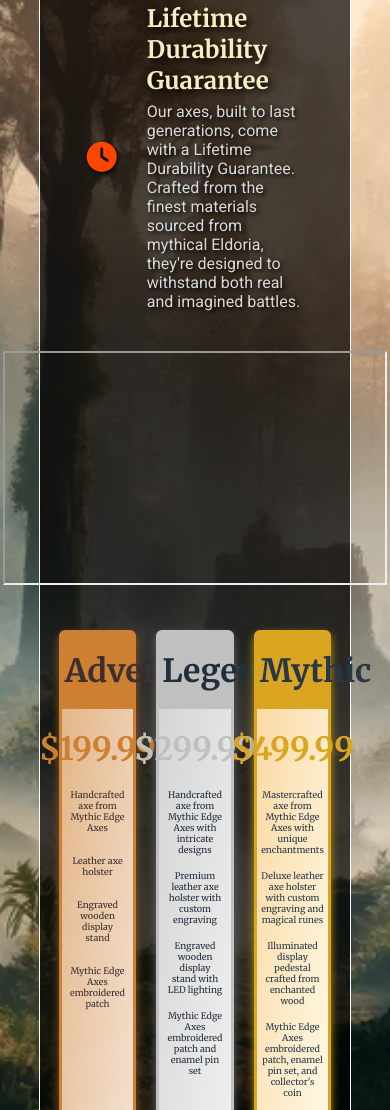
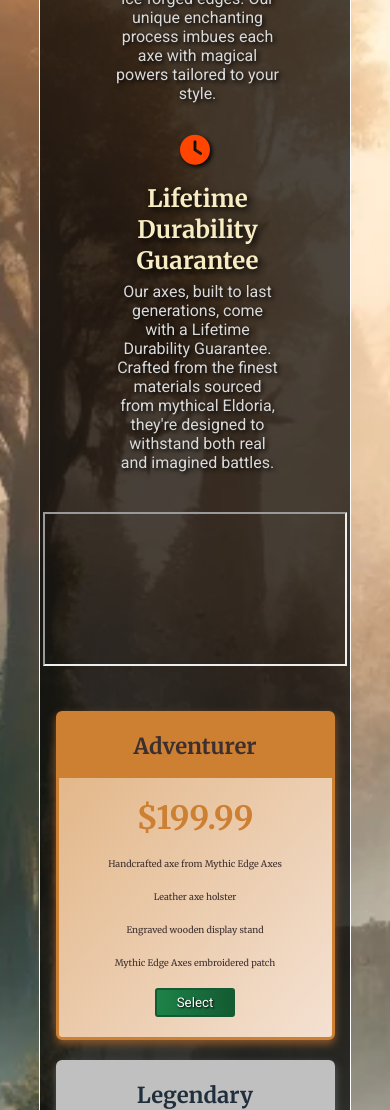
Before and after one commit to SoldirVhale/landing-page-fcc, a plain HTML site: page index.html in a window 390 px wide. Shown: the part 890-2000 px from the top of the page. Drawn offline with Linux system fonts and the light colour scheme.

Commit message:
Finished the FreeCodeCamp Landing Page Project. Added some code for mobile.

```diff
--- a/index.html
+++ b/index.html
@@ -64,7 +64,7 @@
           </div>
         </div>
     </section>
-    <section id="video">
+    <section id="video-section">
         <iframe id="video"></iframe>
     </section>
     <section id="pricing">
--- a/styles.css
+++ b/styles.css
@@ -1,28 +1,54 @@
-:root {
-    --main-titles: #F8ECC2;
-    --body-text:  #D9D9D9;
-    --subsec-text: #E8E8E8;
-    --footer-text: #B3B3B3 ;
-    --adventurer-font: #3C2F2F;
-    --adventurer-main: #CD7F32;
-    --adventurer-sub: #E1B382;
-    --adventurer-hue: #F4E1D2;
-    --adventure-btn-main: #1D8348;
-    --adventure-btn-sub: #145A32;
-    --legendary-font: #212F3D;
-    --legendary-main: #C0C0C0;
-    --legendary-sub: #D3D3D3;
-    --legendary-hue: #F0F0F0;
-    --adventure-btn-main: #2E86C1;
-    --adventure-btn-sub: #1A5276;
-    --mythic-font: #273746;
-    --mythic-main: #DAA520;
-    --mythic-sub: #FAD7A0;
-    --mythic-hue: #FFF9E6;
-    --adventure-btn-main: #641E16;
-    --adventure-btn-sub: #512E5F;
+@media (max-width: 600px) {
+    #container {
+        height: 3vh
+    }
+
+    #pricing {
+        display: flex;
+        flex-direction: column;
+        align-items: center;
+    }
+
+    .product {
+        width: 100%;
+    }
+
+    #adventurer.product {
+        width: 90%;
+    }
+
+    #adventurer #btn {
+        margin-top: 20px;
+    }
+
+    #legendary.product {
+        width: 90%;
+    }
+
+    #mythic.product {
+        width: 90%;
+    }
+
+    #video-section {
+        margin: 20px 0 20px 0;
+    }
+
+    #grid {
+        display: flex;
+        flex-direction: column;
+        text-align: center;
+        justify-content: center;
+        align-items: center;
+    }
+
+    #icon-div {
+        margin: 10px 0 15px 0;
+    }
+
+    #desc-div {
+        padding-right: 25px;
+    }
 }
-
 
 * {
     margin: 0;
@@ -40,7 +66,7 @@ a {
     text-decoration: none;
     font-family: "Merriweather", serif;
     font-weight: bold;
-    color: var(--main-titles)
+    color: #F8ECC2;
 }
 
 body::-webkit-scrollbar {
@@ -50,7 +76,7 @@ body::-webkit-scrollbar {
 #page-wrapper {
     margin: 0 10vw 0 10vw;
     background-color: rgba(0,0,0,0.7);
-    border: 1px solid white;
+    border: 1px solid #FFFFFF;
     max-width: 1000px;
 }
 
@@ -66,12 +92,10 @@ header {
     justify-content: space-between;
     align-items: center;
     width: 100%;
-    background-color: #000000;
-
+    background-color: #010715;
 }
 
 .logo {
-    background-color: #000000;
     width: 60vw;
 }
 
@@ -92,9 +116,9 @@ header {
 
 #newsletter {
     text-align: center;
-    padding: 20px 20px 20px 20px;
+    padding: 20px;
     font-family: "Merriweather", serif;
-    color: var(--main-titles);
+    color: #F8ECC2;
     text-shadow: 3px 3px 6px #000000;
 }
 
@@ -114,8 +138,8 @@ header {
 #submit {
     padding: 5px 30px 5px 30px;
     background: linear-gradient(to right, #1D8348, #145A32);
-    color: white;
-    border:none;
+    color: #FFFFFF;
+    border: none;
     cursor: pointer;
     text-transform: uppercase;
     border-radius: 3px;
@@ -151,16 +175,16 @@ header {
     align-self: center;
     font-size: 30px;
     text-align: center;
-    color: orangered;
-    text-shadow: 2px 2px 4px black;
+    color: #FF4500;
+    text-shadow: 2px 2px 4px #000000;
 }
 
 #desc-div {
     display: flex;
     flex-direction: column;
-    color:  var(--main-titles);
+    color:  #F8ECC2;
     margin-left: 30px;
-    text-shadow: 2px 2px 4px black;
+    text-shadow: 2px 2px 4px #000000;
 }
 
 #desc-div > h2 {
@@ -170,16 +194,16 @@ header {
 }
 
 #desc-div > p {
-    color: var(--body-text);
+    color: #D9D9D9;
 }
 
 /*VIDEO*/
 
-#video {
+#video-section {
     display: flex;
     flex-direction: column;
     align-items: center;
-    padding: 40px;
+    margin: 40px;
 }
 
 /*BUNDLES*/
@@ -196,7 +220,7 @@ header {
     flex-direction: column;
     align-items: center;
     text-align: center;
-    width: calc(100% / 4);
+    width: calc(100% / 3);
     margin: 5px;
     padding-bottom: 20px;
 }
@@ -205,7 +229,7 @@ header {
     margin-bottom: 15px;
     width: 100%;
     padding: 15px 0 15px 0;
-    font-size: xx-large;
+    font-size: 22px;
     font-weight: bold;
     font-family: "Merriweather", serif;
 }
@@ -267,7 +291,7 @@ header {
     background: linear-gradient(to right, #1D8348, #145A32);
     color: #FDFEFE;
     border: 2px double #145A32;
-    text-shadow: 1px 1px 2px black;
+    text-shadow: 1px 1px 2px #000000;
 }
 
 #adventurer #btn:hover {
@@ -298,7 +322,7 @@ header {
     background: linear-gradient(to right, #2E86C1, #1A5276);
     color: #FFFFFF;
     border: 2px double #1A5276;
-    text-shadow: 1px 1px 2px black;
+    text-shadow: 1px 1px 2px #000000;
 }
 
 #legendary #btn:hover {
@@ -329,7 +353,7 @@ header {
     background: linear-gradient(to right, #641E16, #512E5F);
     color: #FFFFFF;
     border: 2px double #512E5F;
-    text-shadow: 1px 1px 2px black;
+    text-shadow: 1px 1px 2px #000000;
 }
 
 #mythic #btn:hover {
@@ -341,14 +365,14 @@ header {
 .product > h2:hover {
     transform: scale(1.1);
     transition: transform 0.3s ease-in-out;
-    text-shadow: 2px 2px 4px black;
+    text-shadow: 2px 2px 4px #000000;
 }
 
 /*FOOTER*/
 
 footer {
-    background-image: linear-gradient(to bottom, rgba(0,0,0,0), rgba(0,0,0,1));
-    color: white;
+    background-color: #010715;
+    color: #FFFFFF;
     padding: 20px 0 20px 0;
 }
 
```
